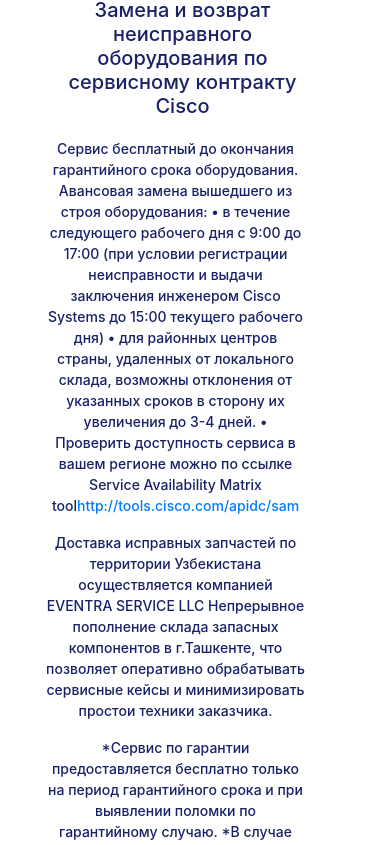
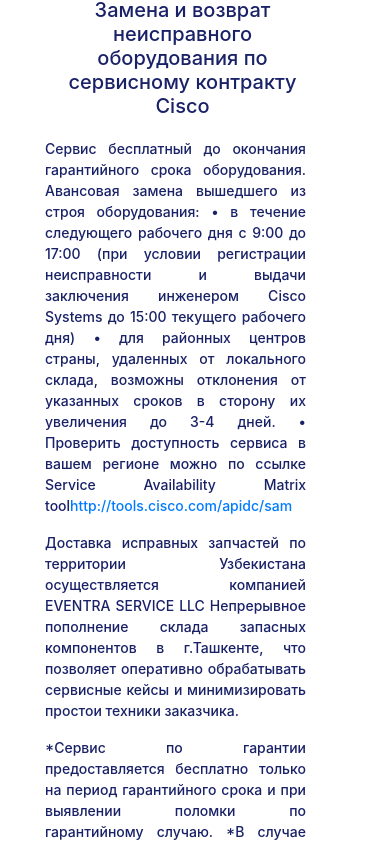
Before and after one commit to Sadriddin-Mamatov/cisco-smart, a React (Create React App) app: page / in a window 390 px wide. Shown: the part 2554-3399 px from the top of the page. Built offline with nearby package versions, Linux system fonts and the light colour scheme.

Commit message:
fixed bugs

```diff
--- a/package.json
+++ b/package.json
@@ -10,6 +10,7 @@
     "aos": "^2.3.4",
     "axios": "^0.21.1",
     "bootstrap": "^4.6.0",
+    "build": "^0.1.4",
     "caller-callsite": "^4.1.0",
     "react": "^17.0.2",
     "react-dom": "^17.0.2",
@@ -19,6 +20,7 @@
     "react-video": "^1.5.3",
     "react-video-js-player": "^1.1.1",
     "reactjs-media": "^1.5.1",
+    "serve": "^11.3.2",
     "styled-components": "^5.2.3",
     "video-react": "^0.14.1",
     "web-vitals": "^1.0.1"
--- a/src/components/Equipment/Equipment.css
+++ b/src/components/Equipment/Equipment.css
@@ -149,7 +149,7 @@
     border-top-style:solid;
     border-right-style:solid;
     border-bottom-style:dotted;
-    border-left-style:dotted;
+    border-left-style:solid;
     border-radius:50%;
     color: #FFBD07;
 }
@@ -274,7 +274,7 @@
     border-top-style:solid;
     border-right-style:solid;
     border-bottom-style:dotted;
-    border-left-style:dotted;
+    border-left-style:solid;
     border-radius:50%;
     color: #7598FF;
 }
@@ -854,6 +854,9 @@
     .information{
         padding: 20px !important;
     }
+    .information-p{
+        text-align:justify !important;
+    }
     .equipmentreplacement{
         display: none !important;
         padding: 30px 0;
--- a/src/components/LivecycleAdvantage/LivecycleAdvantage.js
+++ b/src/components/LivecycleAdvantage/LivecycleAdvantage.js
@@ -140,7 +140,7 @@
                                     </div>
                                     <div>
                                     <input
-                                        type="number"
+                                        type="text"
                                         id="number"
                                         placeholder="Телефон*"
                                         value={number}
```
Also changed, not shown: 1 other file (tests, documents, lock files or other folders).
